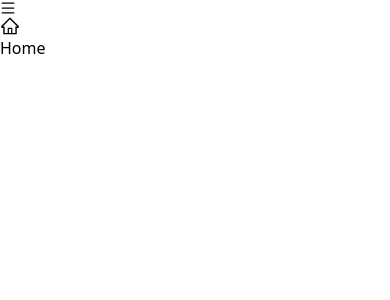
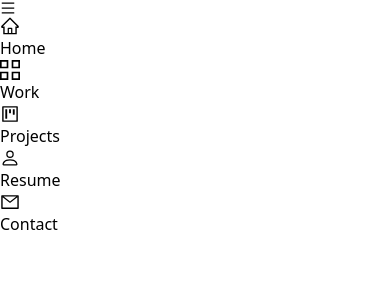
Before and after one commit to HaroonFro/Portfolio, a React (Vite) app in the folder portfolio-haroon/: page / in a window 390 px wide. Both pictures are taken after a click on the icon 8 px from the left and 8 px from the top of the page. Shown: the top 300 px of the page. Built offline with nearby package versions, Linux system fonts and the light colour scheme.

Commit message:
mobil nav with other route buttons complete

```diff
--- a/portfolio-haroon/src/components/Sidenav.jsx
+++ b/portfolio-haroon/src/components/Sidenav.jsx
@@ -1,5 +1,7 @@
 import react, { useState } from "react"
-import { AiOutlineMenu, AiOutlineHome } from 'react-icons/ai'
+import { AiOutlineMenu, AiOutlineHome, AiOutlineProject, AiOutlineMail } from 'react-icons/ai'
+import { BsPerson } from 'react-icons/bs'
+import { GrProjects } from 'react-icons/gr'
 
 
 const Sidenav = () => {
@@ -20,6 +22,22 @@
                     <AiOutlineHome size={20} />
                     <span className="pl-4">Home</span>
                    </a>
+                   <a href="#main" className="w-[75%] flex justify-center items-center rounded-full shadow-lg bg-gray-100 shadow-gray-400 m-2 p-4 cursor-pointer hover:scale-110 ease-in duration-200">
+                    <GrProjects size={20} />
+                    <span className="pl-4">Work</span>
+                   </a>
+                   <a href="#main" className="w-[75%] flex justify-center items-center rounded-full shadow-lg bg-gray-100 shadow-gray-400 m-2 p-4 cursor-pointer hover:scale-110 ease-in duration-200">
+                    <AiOutlineProject size={20} />
+                    <span className="pl-4">Projects</span>
+                   </a>
+                   <a href="#main" className="w-[75%] flex justify-center items-center rounded-full shadow-lg bg-gray-100 shadow-gray-400 m-2 p-4 cursor-pointer hover:scale-110 ease-in duration-200">
+                    <BsPerson size={20} />
+                    <span className="pl-4">Resume</span>
+                   </a>
+                   <a href="#main" className="w-[75%] flex justify-center items-center rounded-full shadow-lg bg-gray-100 shadow-gray-400 m-2 p-4 cursor-pointer hover:scale-110 ease-in duration-200">
+                    <AiOutlineMail size={20} />
+                    <span className="pl-4">Contact</span>
+                   </a>
                 </div>
             )
             : (
```
